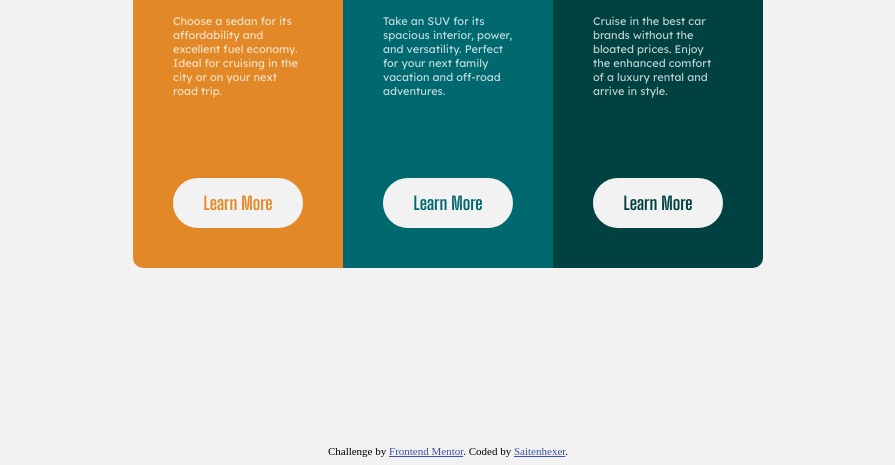
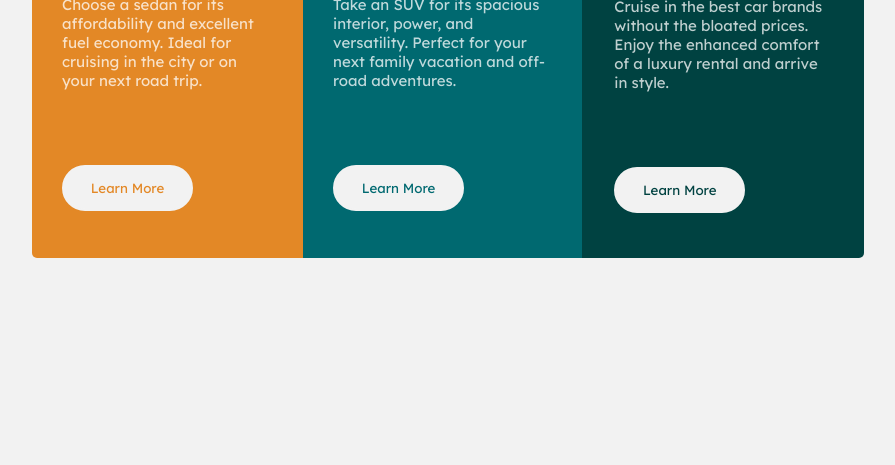
Before and after one commit to Saitenhexer/FEM-3Columns, a plain HTML site: page index.html in a window 1280 px wide. Shown: the part 363-828 px from the top of the page, without its empty margins (192-1087 px from the left). After the commit the page ends 800 px from the top, so only its background shows below. Drawn offline with Linux system fonts and the light colour scheme.

Commit message:
New solution

```diff
--- a/index.html
+++ b/index.html
@@ -54,14 +54,5 @@
           </section>
         </section>
     </main>
-
-    <footer>
-      <div class="attribution">
-        Challenge by
-        <a href="https://www.frontendmentor.io?ref=challenge" target="_blank"
-          >Frontend Mentor</a
-        >. Coded by <a href="#">Saitenhexer</a>.
-      </div>
-    </footer>
   </body>
 </html>
--- a/style.css
+++ b/style.css
@@ -11,118 +11,103 @@
   --fnt-bigshoulders: "Big Shoulders Display";
 }
 
-* {
+*,
+*::after,
+*::before {
   box-sizing: border-box;
+  margin: 0;
+  padding: 0;
 }
 
 body {
   background-color: var(--vlight-gray);
+  font-size: 15px;
 }
 
 .column-container {
+  min-height: 100vh;
   display: flex;
   justify-content: center;
   align-items: center;
-  height: 100vh;
-  margin: 0 600px;
 }
 
 .column-layout {
   display: flex;
+  width: 52rem;
 }
 
 .sedans {
+  padding: 2em;
   background-color: var(--bright-orange);
-  border-radius: 10px 0 0 10px;
-  padding: 40px;
+  border-radius: 5px 0 0 5px;
 }
 
 .suv {
+  padding: 2em;
   background-color: var(--dark-cyan);
-  padding: 40px;
 }
 
 .luxury {
+  padding: 2rem;
   background-color: var(--vdark-cyan);
-  border-radius: 0 10px 10px 0;
-  padding: 40px;
+  border-radius: 0 5px 5px 0;
 }
 
 .car-heading {
+  text-transform: uppercase;
   font-family: var(--fnt-bigshoulders);
-  font-weight: 700;
-  font-size: 2.5rem;
-  text-transform: uppercase;
-  margin: 30px 0;
   color: var(--vlight-gray);
+  font-size: 3rem;
+  margin: 0.5em 0;
 }
 
 .car-text {
   font-family: var(--fnt-lexend);
-  font-size: 11px;
   color: var(--trans-white);
-  margin-bottom: 80px;
+  margin-bottom: 5em;
+}
+
+[class*="btn"] {
+  padding: 1em 2em;
+  border-radius: 2rem;
+  font-family: var(--fnt-lexend);
+  border: 2px solid var(--vlight-gray);
+  background-color: var(--vlight-gray);
+  margin-bottom: 1em;
 }
 
 .btn-sedans {
-  border-radius: 25px;
-  border: 2px solid var(--vlight-gray);
-  height: 50px;
   color: var(--bright-orange);
-  width: 130px;
-  font-family: var(--fnt-bigshoulders);
-  font-size: 18px;
-  background-color: var(--vlight-gray);
 }
 
 .btn-suv {
-  border-radius: 25px;
-  border: 2px solid var(--vlight-gray);
-  height: 50px;
-  width: 130px;
-  font-size: 18px;
   color: var(--dark-cyan);
-  font-family: var(--fnt-bigshoulders);
-  background-color: var(--vlight-gray);
 }
 
 .btn-luxury {
-  border-radius: 25px;
-  border: 2px solid var(--vlight-gray);
-  height: 50px;
-  width: 130px;
-  font-size: 18px;
   color: var(--vdark-cyan);
-  font-family: var(--fnt-bigshoulders);
-  background-color: var(--vlight-gray);
 }
 
 button:hover {
+  background-color: transparent;
   cursor: pointer;
-  background-color: transparent;
   color: var(--vlight-gray);
 }
 
-.attribution {
-  font-size: 11px;
-  text-align: center;
-}
-.attribution a {
-  color: hsl(228, 45%, 44%);
-}
+@media screen and (max-width: 600px) {
+  .column-container {
+    margin: 2rem;
+  }
 
-@media screen and (max-width: 500px) {
   .column-layout {
     flex-direction: column;
-    align-items: center;
-    justify-content: center;
   }
 
   .sedans {
-    border-radius: 10px 10px 0 0;
+    border-radius: 5px 5px 0 0;
   }
 
   .luxury {
-    border-radius: 0 0 10px 10px;
+    border-radius: 0 0 5px 5px;
   }
 }
```
